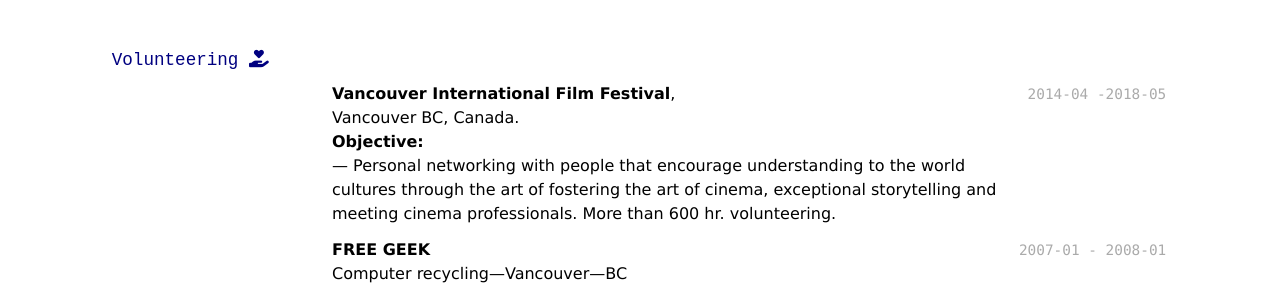
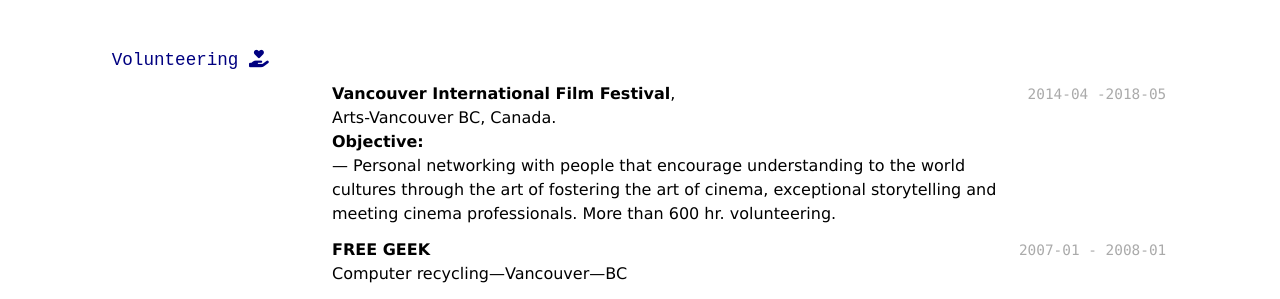
Before and after one commit to s-earnest/resume, a Jekyll site: the page built from index.md, in a window 1280 px wide and 900 px high, scrolled down 8979 px. Shown: the part 152-451 px from the top of the window. Built offline with Jekyll 4.4.1, drawn with Linux system fonts in a browser that asks for light colours; nearby versions of some CDN libraries; a style sheet for code colours, icons or effects is not loaded.

Commit message:
20250730 080741

```diff
--- a/index.md
+++ b/index.md
@@ -726,7 +726,7 @@ Objective:
 
 `2014-04 -2018-05`
 **Vancouver International Film Festival**,
-<br>Vancouver BC, Canada.
+<br>Arts-Vancouver BC, Canada.
 <br>
 **Objective:**
 <br>— Personal networking with people that encourage understanding to the world cultures through the art of fostering the art of cinema, exceptional storytelling and meeting cinema professionals.
```
